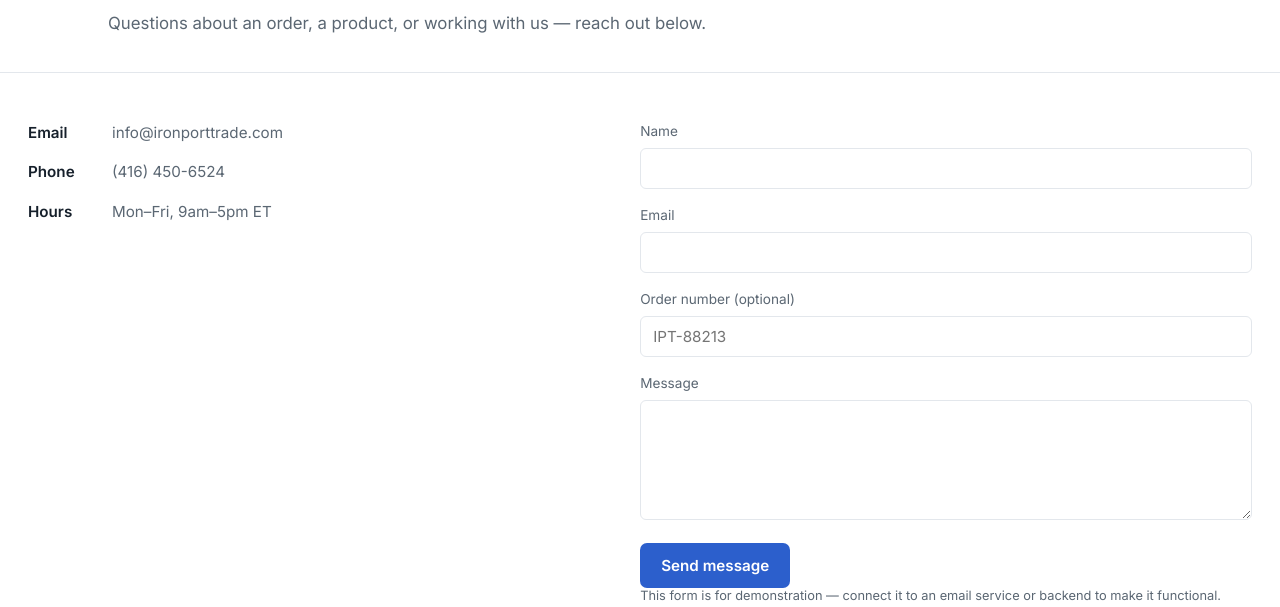
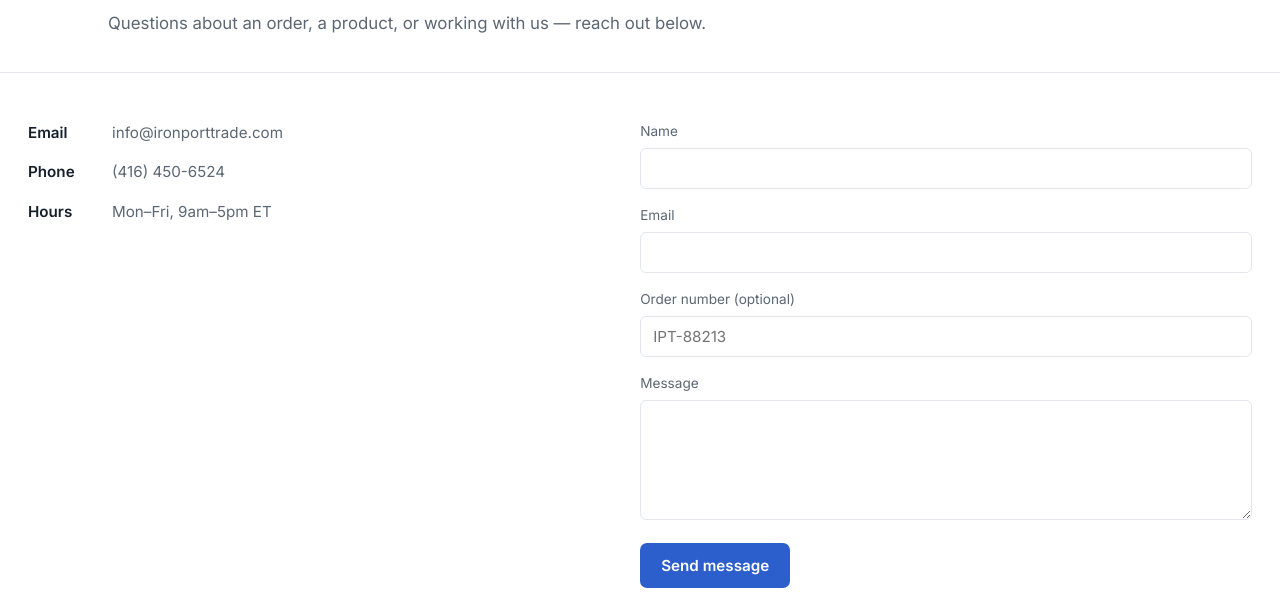
Before and after one commit to hassankhalid22/ironport-trades, a plain HTML site: page contact.html in a window 1280 px wide. Shown: the part 193-800 px from the top of the page. Drawn offline with Linux system fonts and the light colour scheme.

Commit message:
Update contact.html

```diff
--- a/contact.html
+++ b/contact.html
@@ -244,7 +244,7 @@
         </div>
         <div>
           <button type="submit" class="btn btn-primary">Send message</button>
-          <p class="form-note">This form is for demonstration — connect it to an email service or backend to make it functional.</p>
+
         </div>
       </form>
     </div>
```
